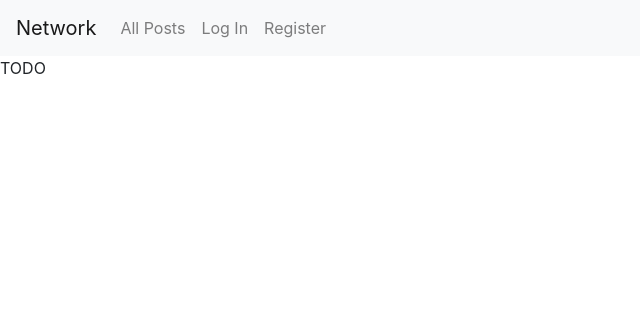
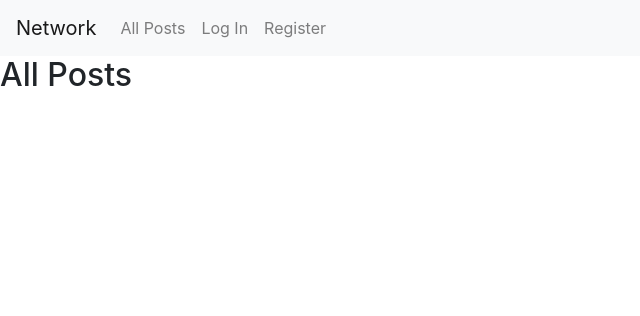
Before and after one commit to lightkun10/Network, a Django app: page / in a window 1280 px wide. Shown: the top 316 px of the page, without its empty margins (0-640 px from the left). Run offline with Django 3.2, Linux system fonts and the light colour scheme; some libraries are stand-ins or nearby versions.

Commit message:
Add index

```diff
--- a/network/templates/network/index.html
+++ b/network/templates/network/index.html
@@ -1,5 +1,13 @@
+<!-- ALL Post -->
+
 {% extends "network/layout.html" %}
 
 {% block body %}
-    TODO
+
+    <h2>All Posts</h2>
+
+    <div class="new-email-form">
+
+    </div>
+
 {% endblock %}
--- a/network/templates/network/layout.html
+++ b/network/templates/network/layout.html
@@ -10,6 +10,7 @@
     <body>
 
         <nav class="navbar navbar-expand-lg navbar-light bg-light">
+
             <a class="navbar-brand" href="#">Network</a>
 
             <div>
@@ -39,7 +40,7 @@
                 {% endif %}
               </ul>
             </div>
-          </nav>
+        </nav>
 
         <div class="body">
             {% block body %}
```
